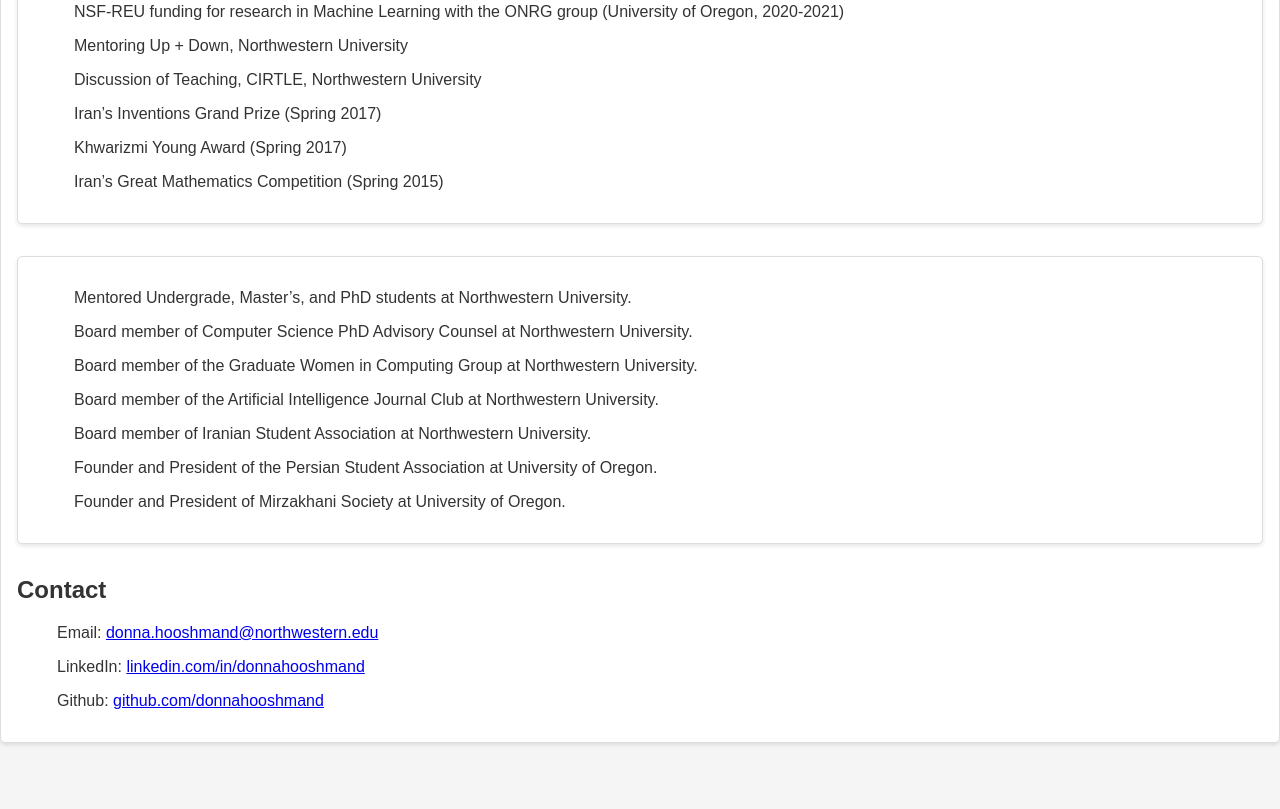
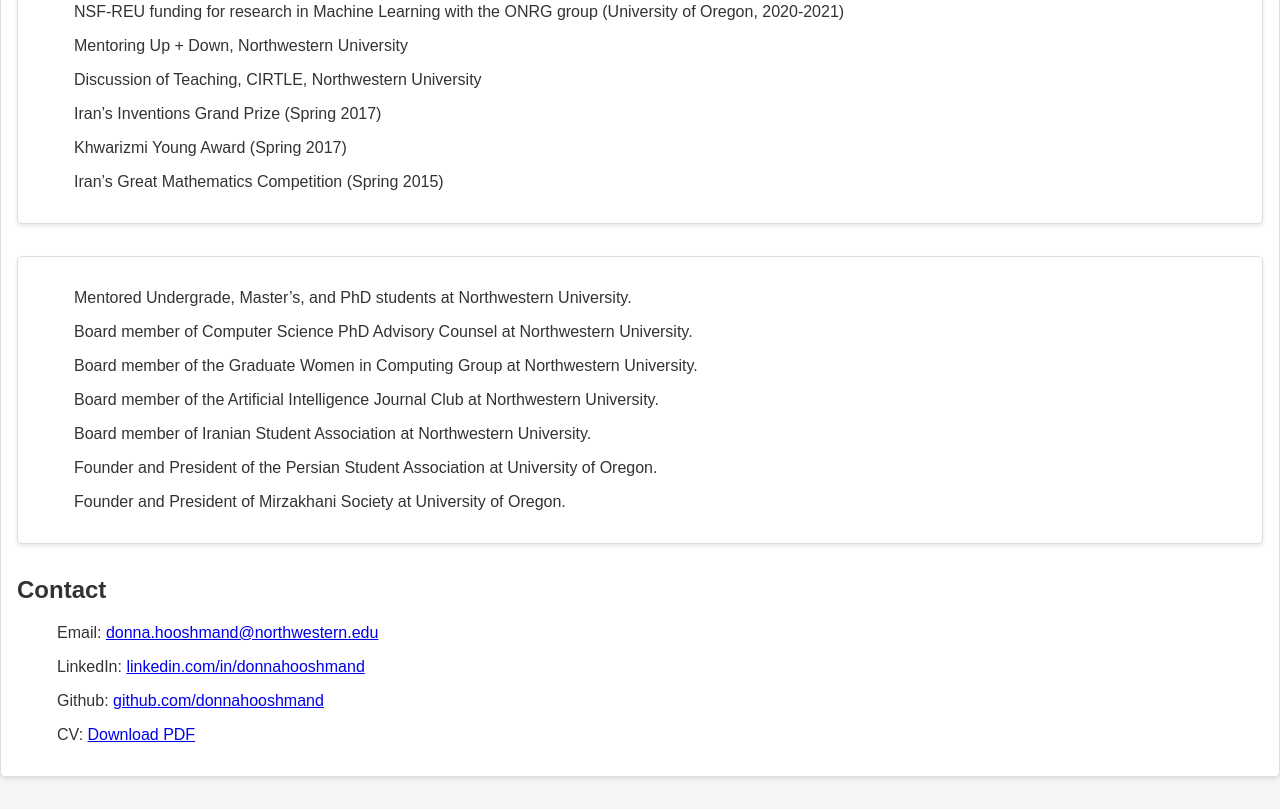
Before and after one commit to DonnaHooshmand/donnahooshmand.github.io, a plain HTML site: page index.html in a window 1280 px wide. Shown: the part 2574-3383 px from the top of the page. Before the commit the page ends 3349 px from the top, so only its background shows below. Drawn offline with Linux system fonts and the light colour scheme.

Commit message:
adding CV Download

```diff
--- a/index.html
+++ b/index.html
@@ -187,7 +187,7 @@
             <ul>Email: <a href="mailto:donna.hooshmand@northwestern.edu">donna.hooshmand@northwestern.edu</a></ul>
             <ul>LinkedIn: <a href="https://linkedin.com/in/donnahooshmand">linkedin.com/in/donnahooshmand</a></ul>
             <ul>Github: <a href="https://github.com/donnahooshmand">github.com/donnahooshmand</a></ul>
-
+            <ul>CV: <a href="DonnaHooshmandCV.pdf" download>Download PDF </a></ul>
         </section>
     </div>
     <!-- <footer>
```
Also changed, not shown: 2 other files.
